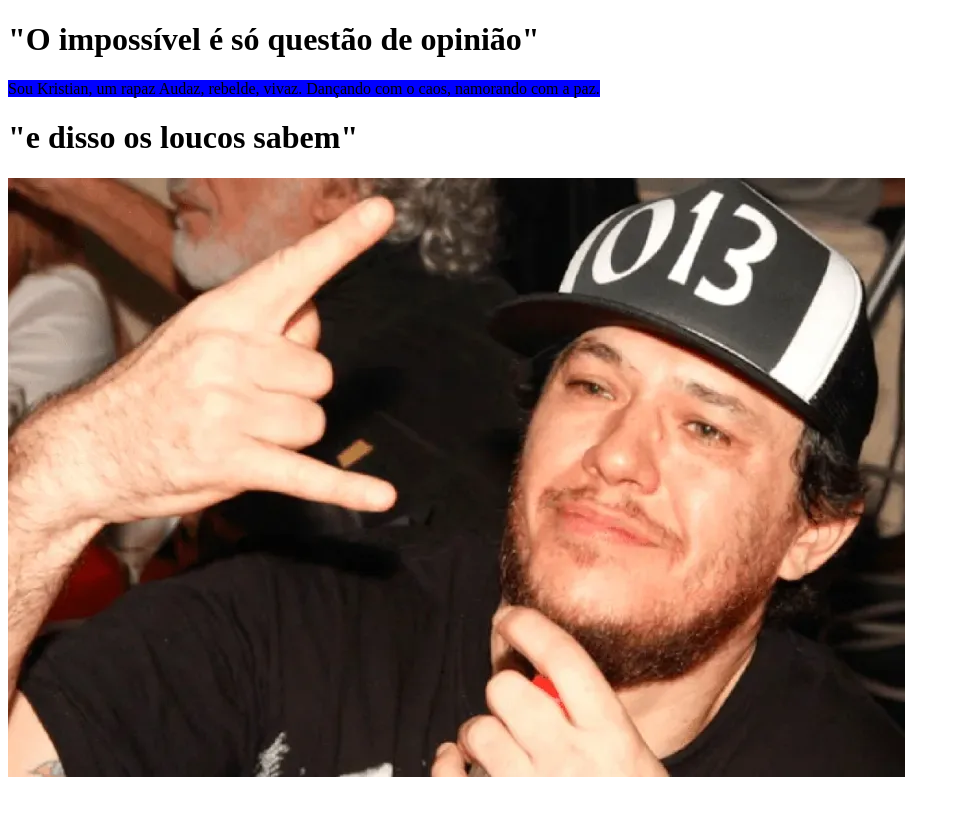
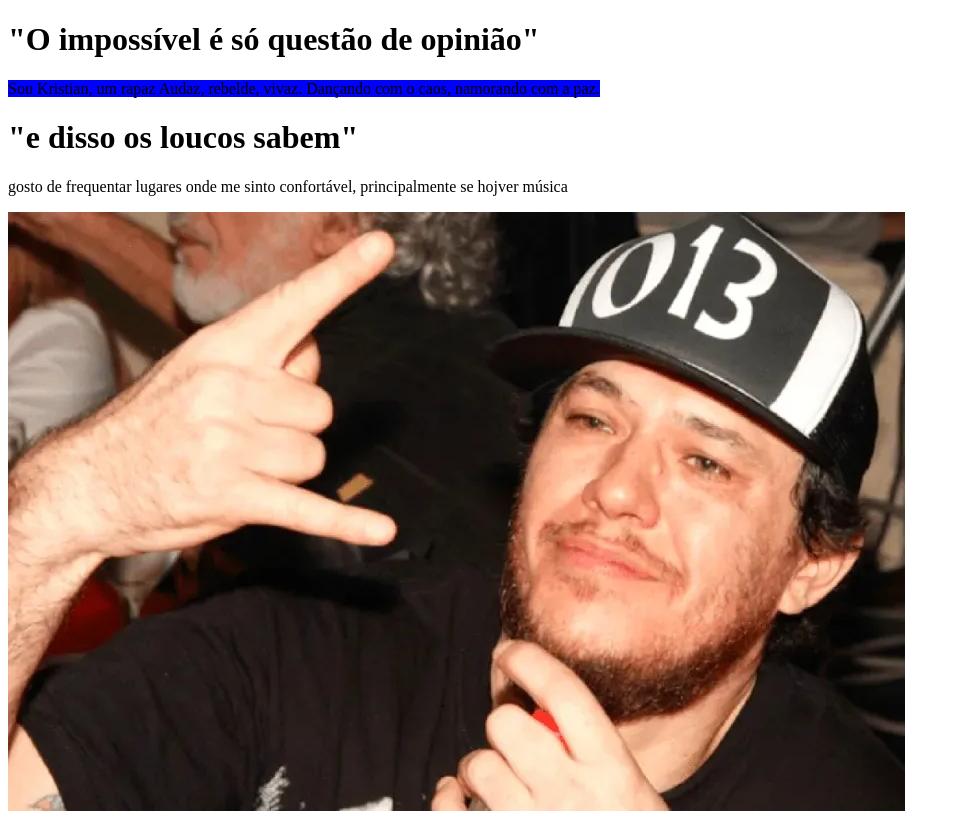
Before and after one commit to eudiscordo/repositorio-kristian_html, a plain HTML site: page index.html in a window 1280 px wide. Shown: the whole page, without its empty margins (0-960 px from the left). Before the commit the page ends 800 px from the top, so only its background shows below. Drawn offline with Linux system fonts and the light colour scheme.

Commit message:
Update index.html

```diff
--- a/index.html
+++ b/index.html
@@ -9,7 +9,7 @@
   <h1><strong>"O impossível é só questão de opinião"</strong></h1>
   <p><mark style="background-color: blue;">Sou Kristian, um rapaz Audaz, rebelde, vivaz. Dançando com o caos, namorando com a paz.</mark></p>
   <h1><strong>"e disso os loucos sabem"</strong></h1>
-
+  <p> gosto de frequentar lugares onde me sinto confortável, principalmente se hojver música</p>
   <img src="https://github.com/eudiscordo/repositorio-kristian_html/blob/f6b68ade22c6c82c97e44b53d901be095cf038e1/chorao.png"
     alt="chorão elegante">
 </body>
```
